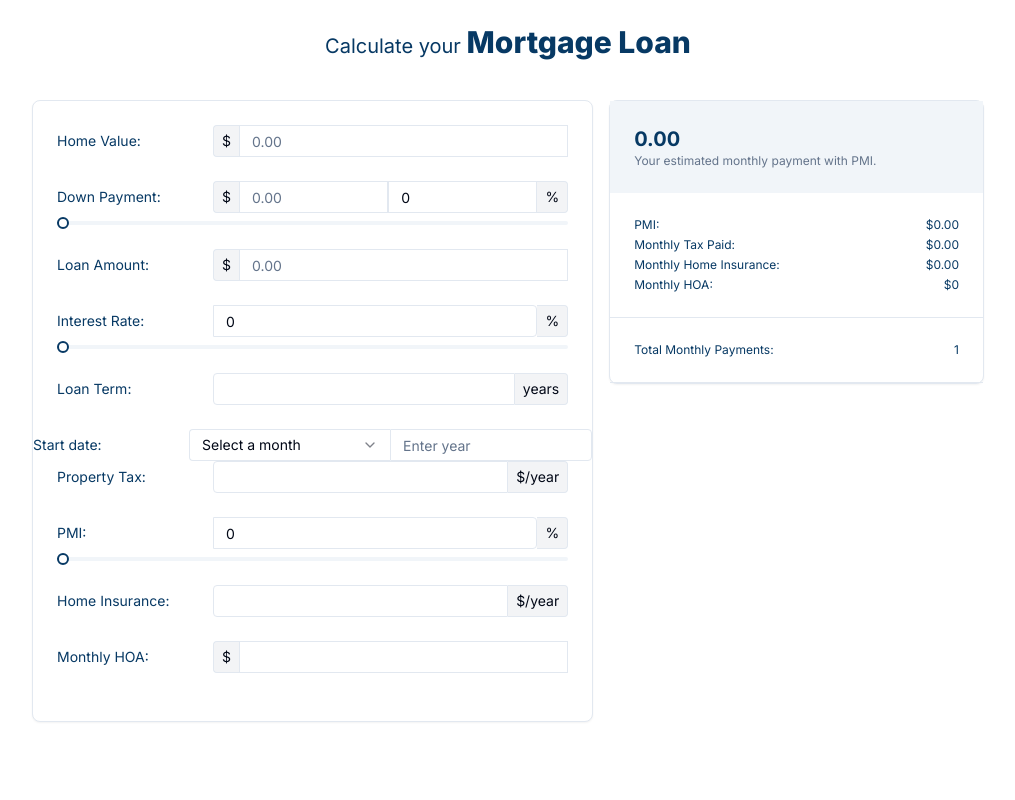
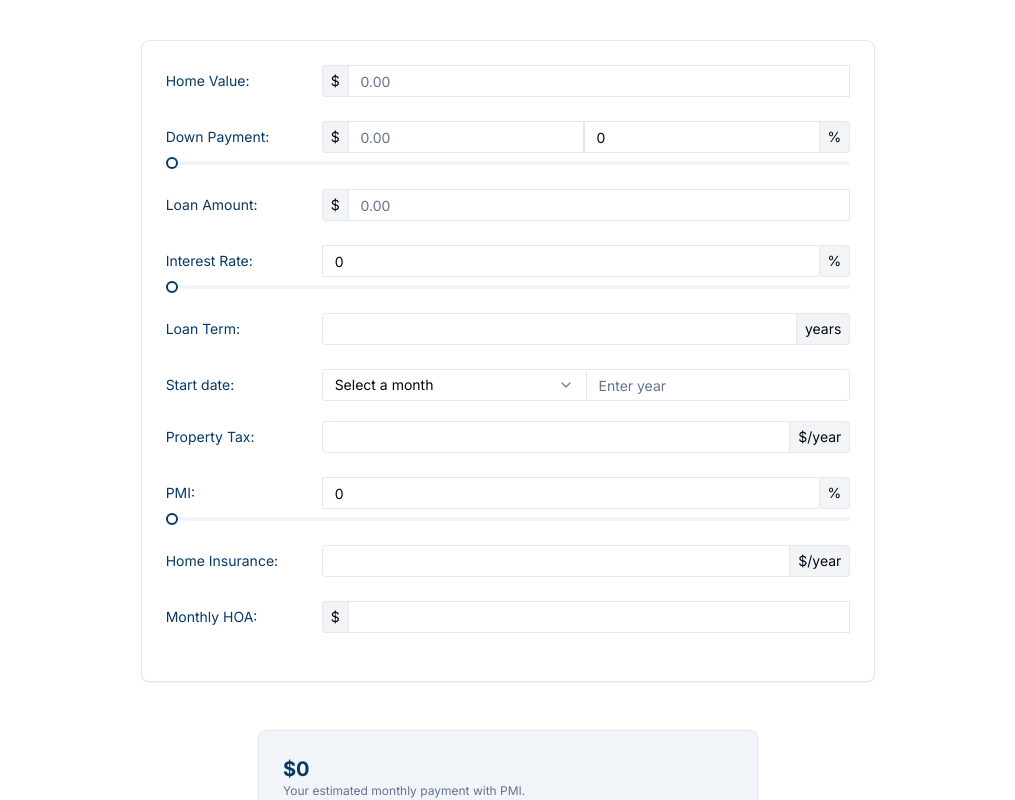
Before and after one commit to Yomzy2223/calculator, a Next.js app: page /mortgage in a window 1280 px wide. Shown: the top 800 px of the page, without its empty margins (132-1147 px from the left). Built offline with nearby package versions, Linux system fonts and the light colour scheme.

Commit message:
All done

```diff
--- a/src/app/affordability/action.ts
+++ b/src/app/affordability/action.ts
@@ -1,4 +1,5 @@
 export const initialState = {
+  homeValue: "",
   interestRate: 0,
   downPayment: "",
   loanTerm: "",
@@ -16,6 +17,25 @@ export const reducer = (
 ) => {
   switch (action.type) {
     //
+    case "Home Value": {
+      let val = parseFloat(action.payload.toString());
+      if (val < 0) return state;
+
+      let downPayment = state.downPayment;
+      let perc = state.downPaymentPerc;
+      if (perc) {
+        downPayment = (state.downPaymentPerc / 100) * val;
+        downPayment = parseFloat(downPayment).toFixed(2);
+      }
+
+      return {
+        ...state,
+        homeValue: val || "",
+        downPayment,
+      };
+    }
+
+    //
     case "Interest Rate": {
       let val = parseFloat(action.payload.toString());
       if (val < 0) return state;
@@ -31,9 +51,11 @@ export const reducer = (
       let val = parseFloat(action.payload.toString());
       if (val < 0) return state;
 
+      let perc: string | number = ((val || 0) * 100) / state.homeValue;
+
       return {
         ...state,
-        downPayment: val || "",
+        downPayment: (perc > 100 ? state.homeValue : val) || "",
       };
     }
 
@@ -60,7 +82,7 @@ export const reducer = (
     }
 
     //
-    case "Monthly Depts": {
+    case "Monthly Debts": {
       let val = parseFloat(action.payload.toString());
       if (val < 0) return state;
 
--- a/src/app/affordability/page.tsx
+++ b/src/app/affordability/page.tsx
@@ -10,6 +10,7 @@ import { allMonths } from "@/lib/utils";
 const Affordability = () => {
   const [state, dispatch] = useReducer(reducer, initialState);
   const {
+    homeValue,
     interestRate,
     downPayment,
     loanTerm,
@@ -22,49 +23,46 @@ const Affordability = () => {
   } = state;
 
   const monthlyInterestRate = parseFloat(((interestRate || 0) / 12).toFixed(2));
-  const loanTermMonths = parseFloat(((loanTerm || 0) * 12).toFixed(2));
+
+  const loanTermInMonths = (loanTerm || 0) * 12 || 1;
+  const loan = (parseFloat(homeValue) || 0) - (parseFloat(downPayment) || 0);
+  const monthlyInterest = (interestRate || 0) / 100 / 12;
+  const n = loanTermInMonths;
+
+  let monthlyPayment: string | number =
+    (loan * monthlyInterest * Math.pow(1 + monthlyInterest, n)) /
+    (Math.pow(1 + monthlyInterest, n) - 1);
+  monthlyPayment = parseFloat(monthlyPayment.toFixed(2));
+
+  const repaymentPerYear = parseFloat((monthlyPayment * 12).toString()).toFixed(
+    2
+  );
 
   const maxHomePrice =
-    (parseFloat(downPayment) + parseFloat(monthlyDebts)) /
-      ((1 -
-        Math.pow(
-          1 + parseFloat(monthlyInterestRate.toString()),
-          -parseFloat(loanTermMonths.toString())
-        )) /
-        parseFloat(monthlyInterestRate.toString())) -
-    parseFloat(propertyInsurance) -
-    parseFloat(HOA) -
-    parseFloat(propertyTax) / 12 -
-    parseFloat(PMI);
-
-  const maxMonthlyPayment =
-    (parseFloat(annualIncome) / 12 - parseFloat(monthlyDebts)) *
-      ((1 -
-        Math.pow(
-          1 + parseFloat(monthlyInterestRate.toString()),
-          -parseFloat(loanTermMonths.toString())
-        )) /
-        parseFloat(monthlyInterestRate.toString())) -
-    parseFloat(propertyInsurance) -
-    parseFloat(HOA) -
-    parseFloat(propertyTax) / 12 -
-    parseFloat(PMI);
+    (parseFloat(annualIncome) || 0) -
+    (parseFloat(repaymentPerYear) || 0) -
+    (parseFloat(propertyInsurance) || 0) -
+    (parseFloat(monthlyDebts) || 0) * 12 -
+    (parseFloat(HOA) || 0) * 12 -
+    (parseFloat(propertyTax) || 0) -
+    (parseFloat(PMI) || 0);
 
   return (
     <div className="flex flex-col items-center gap-6 p-6 max-w-[1000px] m-auto ">
-      <div className="lg:text-xl text-primary sm:text-lg text-center">
-        <h2 className="lg:text-3xl font-extrabold sm:text-2xl">
-          Affordability Calculator
-        </h2>
-        <span className="text-sm md:text-base">
-          Curious about how much you can afford to spend on a home? Use our
-          calculator to get an estimate on your maximum budget.
-        </span>
-      </div>
-      <div className="flex flex-col gap-4 items-center md:flex-row md:items-start">
+      <div className="flex flex-col gap-4 items-center">
         <Card className="flex flex-col flex-[1.2] my-4 p-6 w-full overflow-auto">
-          <div className="space-y-4">
+          <div className="space-y-6">
             <div className="flex gap-4">
+              <InputWithLabel
+                type="number"
+                label="Home Value:"
+                placeholder="0.00"
+                leftText="$"
+                DType="Home Value"
+                value={state.homeValue}
+                dispatch={dispatch}
+                layout2={true}
+              />
               <InputWithLabel
                 label="Interest Rate"
                 rightText="%"
@@ -114,10 +112,10 @@ const Affordability = () => {
               />
               <InputWithLabel
                 type="number"
-                label="Monthly Depts"
+                label="Monthly Debts"
                 placeholder="0.00"
                 leftText="$"
-                DType="Monthly Depts"
+                DType="Monthly Debts"
                 value={state.monthlyDebts}
                 dispatch={dispatch}
                 layout2={true}
@@ -178,10 +176,7 @@ const Affordability = () => {
           <CardContent className="!p-0 text-primary">
             <div className="bg-muted p-6">
               <p className="font-bold text-lg sm:text-lg lg:text-xl">
-                $
-                {maxMonthlyPayment > 0
-                  ? (maxMonthlyPayment || 0).toFixed(2)
-                  : 0}
+                ${monthlyPayment > 0 ? (monthlyPayment || 0).toFixed(2) : 0}
               </p>
               <p className="text-muted-foreground text-xs sm:text-xs lg:text-xs">
                 Maximum Monthly Payment
@@ -197,10 +192,7 @@ const Affordability = () => {
               <div className="flex justify-between">
                 <span>Maximum Monthly Payment:</span>
                 <span>
-                  $
-                  {maxMonthlyPayment > 0
-                    ? (maxMonthlyPayment || 0).toFixed(2)
-                    : 0}
+                  ${monthlyPayment > 0 ? (monthlyPayment || 0).toFixed(2) : 0}
                 </span>
               </div>
             </div>
--- a/src/app/mortgage/page.tsx
+++ b/src/app/mortgage/page.tsx
@@ -24,28 +24,25 @@ const Mortgage = () => {
   const loan = state.loanAmount || 0;
   const monthlyInterest = (state.interestRate || 0) / 100 / 12;
   const n = loanTermInMonths;
+
   let monthlyPayment: string | number =
     (loan * monthlyInterest * Math.pow(1 + monthlyInterest, n)) /
-    Math.pow(1 + monthlyInterest, n - 1);
+    (Math.pow(1 + monthlyInterest, n) - 1);
   monthlyPayment = parseFloat(monthlyPayment.toFixed(2));
 
-  const totalMonthlyPayment = (
-    monthlyPayment +
-    parseFloat(monthlyPMI) +
-    parseFloat(monthlyTax) +
-    parseFloat(monthlyInsurance.toString()) +
-    parseFloat(monthlyHOA)
-  ).toFixed(2);
+  const totalMonthlyPayment = parseFloat(
+    (
+      monthlyPayment +
+      parseFloat(monthlyPMI) +
+      parseFloat(monthlyTax) +
+      parseFloat(monthlyInsurance.toString()) +
+      parseFloat(monthlyHOA)
+    ).toFixed(2)
+  );
 
   return (
     <div className="flex flex-col items-center gap-6 p-6 max-w-[1000px] m-auto ">
-      <h2 className="lg:text-xl text-primary sm:text-lg text-center">
-        Calculate your{" "}
-        <span className="lg:text-3xl font-extrabold sm:text-2xl">
-          Mortgage Loan
-        </span>
-      </h2>
-      <div className="flex flex-col gap-4 items-center md:flex-row md:items-start">
+      <div className="flex flex-col gap-4 items-center">
         <Card className="flex flex-col flex-[1.2] my-4 py-6 w-full overflow-auto">
           <div>
             <InputWithLabel
@@ -146,7 +143,7 @@ const Mortgage = () => {
           <CardContent className="!p-0 text-primary">
             <div className="bg-muted p-6">
               <p className="font-bold text-lg sm:text-lg lg:text-xl">
-                {totalMonthlyPayment}
+                ${totalMonthlyPayment > 0 ? totalMonthlyPayment : 0}
               </p>
               <p className="text-muted-foreground text-xs sm:text-xs lg:text-xs">
                 Your estimated monthly payment with PMI.
--- a/src/app/refinancing/action.ts
+++ b/src/app/refinancing/action.ts
@@ -20,9 +20,17 @@ export const reducer = (
       let val = parseFloat(action.payload.toString());
       if (val < 0) return state;
 
+      let downPayment = state.downPayment;
+      let perc = state.downPaymentPerc;
+      if (perc) {
+        downPayment = (state.downPaymentPerc / 100) * val;
+        downPayment = parseFloat(downPayment).toFixed(2);
+      }
+
       return {
         ...state,
         homePrice: val || "",
+        downPayment,
       };
     }
 
@@ -34,6 +42,22 @@ export const reducer = (
       return {
         ...state,
         downPayment: val || "",
+      };
+    }
+
+    //
+    case "Down Payment Perc": {
+      let val = parseFloat(action.payload?.toString());
+      if (val < 0) return state;
+
+      if (state.homePrice <= 0) return state;
+      let downPayment: string | number = (val / 100) * state.homePrice;
+      downPayment = downPayment.toFixed(2);
+
+      return {
+        ...state,
+        downPaymentPerc: val || "",
+        downPayment,
       };
     }
 
--- a/src/app/refinancing/page.tsx
+++ b/src/app/refinancing/page.tsx
@@ -10,66 +10,53 @@ import { allMonths } from "@/lib/utils";
 const Refinancing = () => {
   const [state, dispatch] = useReducer(reducer, initialState);
   const {
+    homePrice,
+    downPayment,
+    downPaymentPerc,
     interestRate,
-    downPayment,
     loanTerm,
-    annualIncome,
-    monthlyDebts,
+    propertyType,
     propertyInsurance,
     propertyTax,
     HOA,
-    PMI,
   } = state;
 
-  const monthlyInterestRate = parseFloat(((interestRate || 0) / 12).toFixed(2));
-  const loanTermMonths = parseFloat(((loanTerm || 0) * 12).toFixed(2));
+  const monthlyHOA = state.HOA || 0;
+  const monthlyTax = ((propertyTax || 0) / 12).toFixed(2);
+  const monthlyInsurance = (propertyInsurance / 12).toFixed(2) || 0;
 
-  const maxHomePrice =
-    (parseFloat(downPayment) + parseFloat(monthlyDebts)) /
-      ((1 -
-        Math.pow(
-          1 + parseFloat(monthlyInterestRate.toString()),
-          -parseFloat(loanTermMonths.toString())
-        )) /
-        parseFloat(monthlyInterestRate.toString())) -
-    parseFloat(propertyInsurance) -
-    parseFloat(HOA) -
-    parseFloat(propertyTax) / 12 -
-    parseFloat(PMI);
+  const loanTermInMonths = (loanTerm || 0) * 12 || 1;
+  const monthlyInterest = parseFloat(
+    ((interestRate || 0) / 100 / 12).toFixed(2)
+  );
+  const n = loanTermInMonths;
+  const loan = (parseFloat(homePrice) || 0) - (parseFloat(downPayment) || 0);
 
-  const maxMonthlyPayment =
-    (parseFloat(annualIncome) / 12 - parseFloat(monthlyDebts)) *
-      ((1 -
-        Math.pow(
-          1 + parseFloat(monthlyInterestRate.toString()),
-          -parseFloat(loanTermMonths.toString())
-        )) /
-        parseFloat(monthlyInterestRate.toString())) -
-    parseFloat(propertyInsurance) -
-    parseFloat(HOA) -
-    parseFloat(propertyTax) / 12 -
-    parseFloat(PMI);
+  let monthlyPayment: string | number =
+    (loan * monthlyInterest * Math.pow(1 + monthlyInterest, n)) /
+    (Math.pow(1 + monthlyInterest, n) - 1);
+  monthlyPayment = parseFloat(monthlyPayment.toFixed(2));
+
+  const totalMonthlyPayment = parseFloat(
+    (
+      monthlyPayment +
+      parseFloat(monthlyTax) +
+      parseFloat(monthlyInsurance.toString()) +
+      parseFloat(monthlyHOA)
+    ).toFixed(2)
+  );
 
   return (
     <div className="flex flex-col items-center gap-6 p-6 max-w-[1000px] m-auto ">
-      <div className="lg:text-xl text-primary sm:text-lg text-center">
-        <h2 className="lg:text-3xl font-extrabold sm:text-2xl">
-          Refinancing Calculator
-        </h2>
-        <span className="text-sm md:text-base">
-          What does a monthly mortgage payment look like for you? Get an
-          estimate with some basic information.
-        </span>
-      </div>
-      <div className="flex flex-col gap-4 items-center md:flex-row md:items-start">
+      <div className="flex flex-col gap-4 items-center">
         <Card className="flex flex-col flex-[1.2] my-4 p-6 w-full overflow-auto">
-          <div className="space-y-4">
+          <div className="space-y-6">
             <div className="flex gap-4">
               <InputWithLabel
                 label="Home Price"
                 placeholder="0.00"
                 leftText="$"
-                rightDType="Home Price"
+                DType="Home Price"
                 value={state.homePrice}
                 dispatch={dispatch}
                 layout2={true}
@@ -171,8 +158,8 @@ const Refinancing = () => {
             <div className="bg-muted p-6">
               <p className="font-bold text-lg sm:text-lg lg:text-xl">
                 $
-                {maxMonthlyPayment > 0
-                  ? (maxMonthlyPayment || 0).toFixed(2)
+                {totalMonthlyPayment > 0
+                  ? (totalMonthlyPayment || 0).toFixed(2)
                   : 0}
               </p>
               <p className="text-muted-foreground text-xs sm:text-xs lg:text-xs">
@@ -182,19 +169,19 @@ const Refinancing = () => {
             <div className="border-b border-border p-6 text-xs sm:text-xs lg:text-xs space-y-1">
               <div className="flex justify-between">
                 <span>Principal & Interest</span>
-                <span>$343</span>
+                <span>${monthlyPayment > 0 ? monthlyPayment : 0}</span>
               </div>
               <div className="flex justify-between">
                 <span>Property Insurance</span>
-                <span>${state.propertyInsurance}</span>
+                <span>${monthlyInsurance}</span>
               </div>
               <div className="flex justify-between">
                 <span>Property Tax</span>
-                <span>${state.propertyTax || 0}</span>
+                <span>${monthlyTax || 0}</span>
               </div>
               <div className="flex justify-between">
                 <span>HOA Fees</span>
-                <span>${state.HOA || 0}</span>
+                <span>${HOA || 0}</span>
               </div>
             </div>
           </CardContent>
--- a/src/components/cmSelect/index.tsx
+++ b/src/components/cmSelect/index.tsx
@@ -49,9 +49,9 @@ const CMSelect = ({
   return (
     <div
       className={cn(
-        "flex items-center justify-between flex-wrap gap-x-4 gap-y-2",
+        "flex items-center justify-between flex-wrap gap-x-4 gap-y-2 px-5 pb-5 md:px-6 md:pb-5",
         {
-          "flex-col items-start w-full": layout2,
+          "flex-col items-start w-full px-0 md:px-0 pb-0 md:pb-0": layout2,
         }
       )}
     >
```
